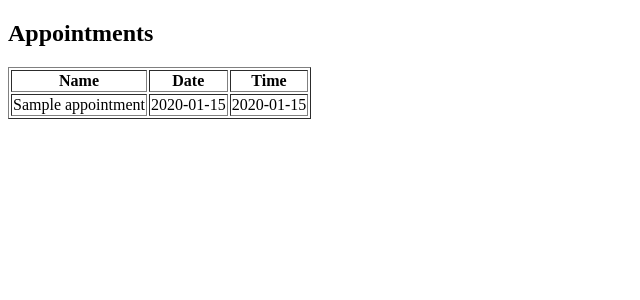
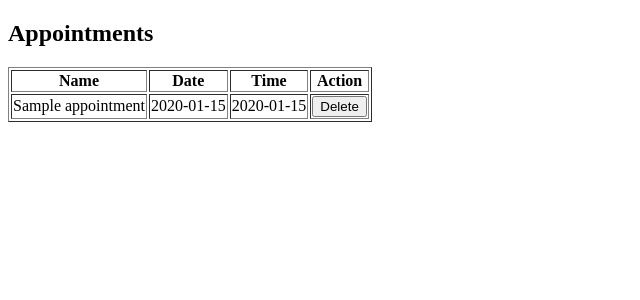
Before and after one commit to TLawson216/appointment-scheduling-system., a Flask app: page /schedule in a window 1280 px wide. Shown: the top 300 px of the page, without its empty margins (0-640 px from the left). Run offline with Flask 3, Linux system fonts and the light colour scheme; tables that the repository leaves empty hold one stand-in row (values such as "Sample post").

Commit message:
added a delete appointment function to the app

```diff
--- a/app.py
+++ b/app.py
@@ -51,12 +51,26 @@ def schedule():
     conn = sqlite3.connect('database/database.db')
     cursor = conn.cursor()
 
-    cursor.execute("SELECT name, date, time FROM appointments")
+    cursor.execute("SELECT id, name, date, time FROM appointments")
     appointments = cursor.fetchall()
 
     conn.close()
 
     return render_template("schedule.html", appointments=appointments)
+@app.route("/delete/<int:id>", methods=["POST"])
+def delete(id):
+    conn = sqlite3.connect('database/database.db')
+    cursor = conn.cursor()
+
+    cursor.execute("DELETE FROM appointments WHERE id=?", (id,))
+
+    conn.commit()
+    conn.close()
+
+    return redirect("/schedule")
+
+
+
 
 if __name__ == "__main__":
     app.run(debug=True)
--- a/templates/schedule.html
+++ b/templates/schedule.html
@@ -12,13 +12,22 @@
     <th>Name</th>
     <th>Date</th>
     <th>Time</th>
+    <th>Action</th>
 </tr>
 
 {% for appt in appointments %}
 <tr>
-        <td>{{ appt[0] }}</td>
     <td>{{ appt[1] }}</td>
     <td>{{ appt[2] }}</td>
+    <td>{{ appt[3] }}</td>
+
+    <td>
+        <form method="POST" action="/delete/{{ appt[0] }}">
+    <button type="submit" onclick="return confirm('Are you sure you want to delete this appointment?')">
+        Delete
+    </button>
+</form>
+    </td>
 </tr>
 {% endfor %}
 
```
Also changed, not shown: database/database.db. Lines whose indentation alone changed are shown as unchanged.
